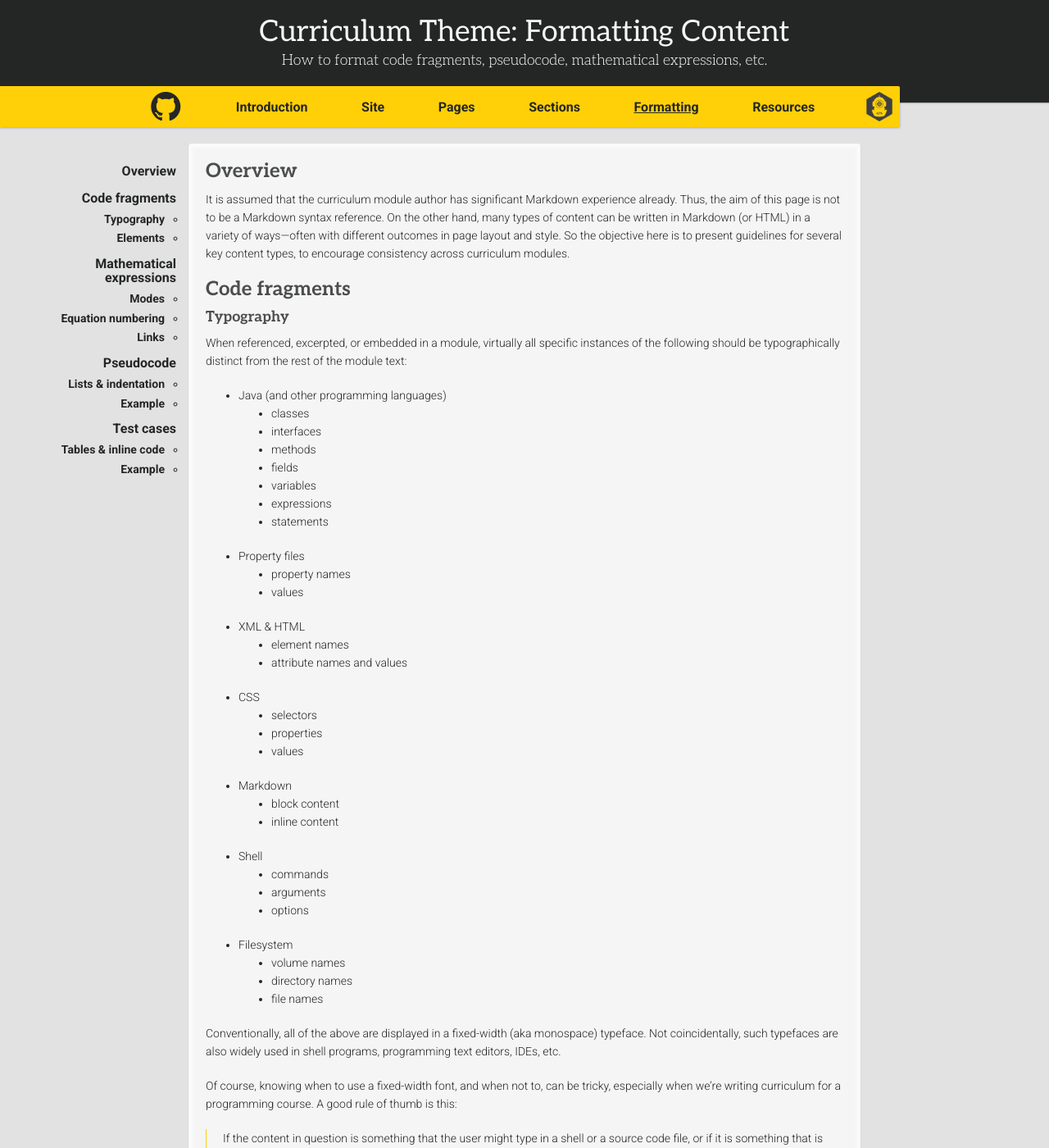
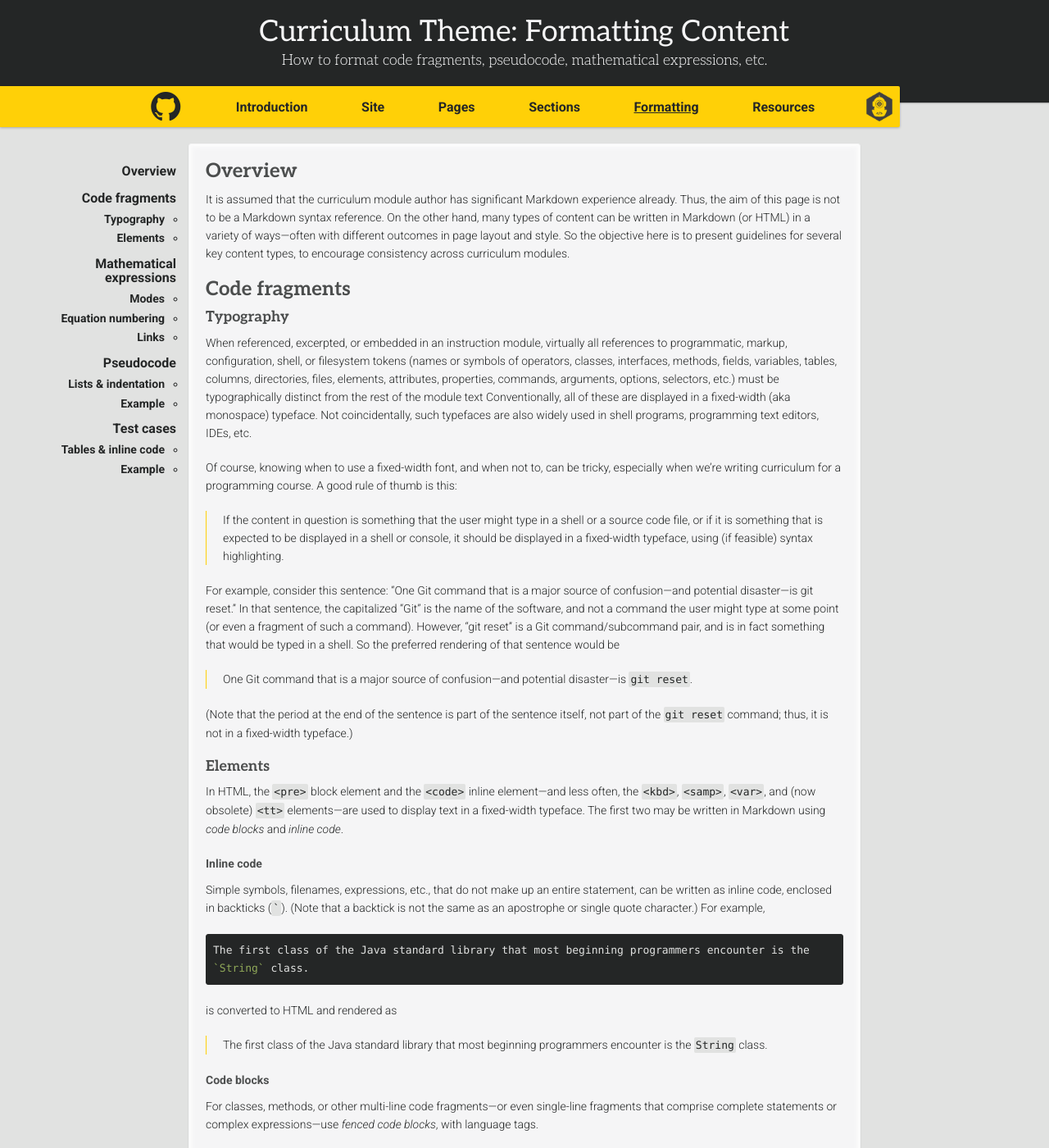
Before and after one commit to ddc-java/ddc-day, a Jekyll site: the page built from formatting.md, in a window 1280 px wide and 1400 px high. Shown: the whole window at 82% size. Built offline with Jekyll 4.4.1, drawn with Linux system fonts in a browser that asks for light colours; nearby versions of some CDN libraries; some web fonts are replaced; our own code applies the rules of GitHub Pages for plain Markdown files; formulas are drawn with MathJax 3.

Commit message:
Simplify

```diff
--- a/formatting.md
+++ b/formatting.md
@@ -13,45 +13,7 @@ It is assumed that the curriculum module author has significant Markdown experie
 
 ### Typography
 
-When referenced, excerpted, or embedded in a module, virtually all specific instances of the following should be typographically distinct from the rest of the module text:
-
-* Java (and other programming languages)
-    * classes
-    * interfaces
-    * methods
-    * fields
-    * variables
-    * expressions
-    * statements
-
-* Property files
-    * property names
-    * values
-
-* XML &amp; HTML
-    * element names
-    * attribute names and values
-
-* CSS
-    * selectors
-    * properties
-    * values
-
-* Markdown
-    * block content
-    * inline content
-
-* Shell
-    * commands
-    * arguments
-    * options
-
-* Filesystem
-    * volume names
-    * directory names
-    * file names
-
-Conventionally, all of the above are displayed in a fixed-width (aka monospace) typeface. Not coincidentally, such typefaces are also widely used in shell programs, programming text editors, IDEs, etc.
+When referenced, excerpted, or embedded in an instruction module, virtually all references to programmatic, markup, configuration, shell, or filesystem tokens (names or symbols of operators, classes, interfaces, methods, fields, variables, tables, columns, directories, files, elements, attributes, properties, commands, arguments, options, selectors, etc.) must be typographically distinct from the rest of the module text Conventionally, all of these are displayed in a fixed-width (aka monospace) typeface. Not coincidentally, such typefaces are also widely used in shell programs, programming text editors, IDEs, etc.
 
 Of course, knowing when to use a fixed-width font, and when not to, can be tricky, especially when we're writing curriculum for a programming course. A good rule of thumb is this:
 
```
